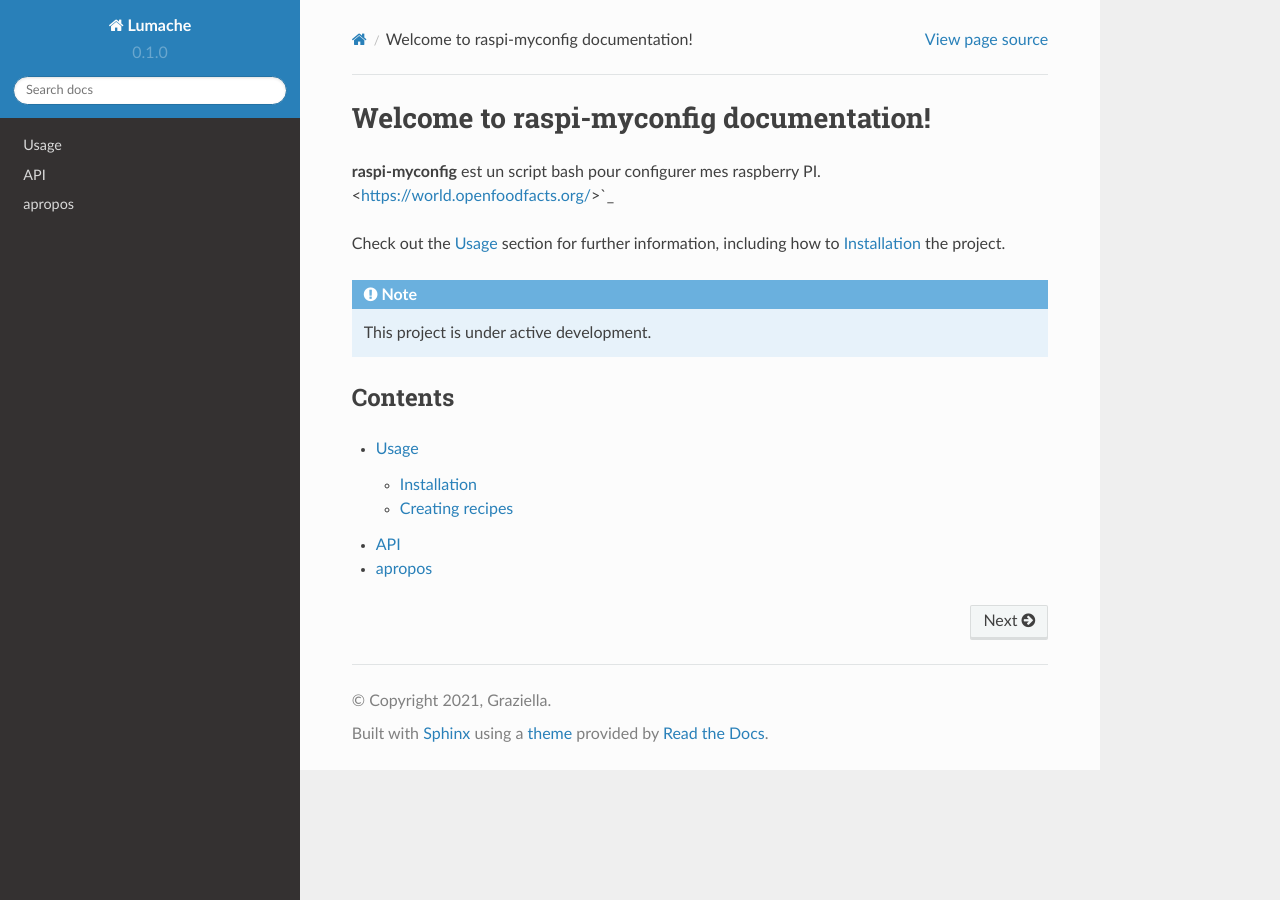
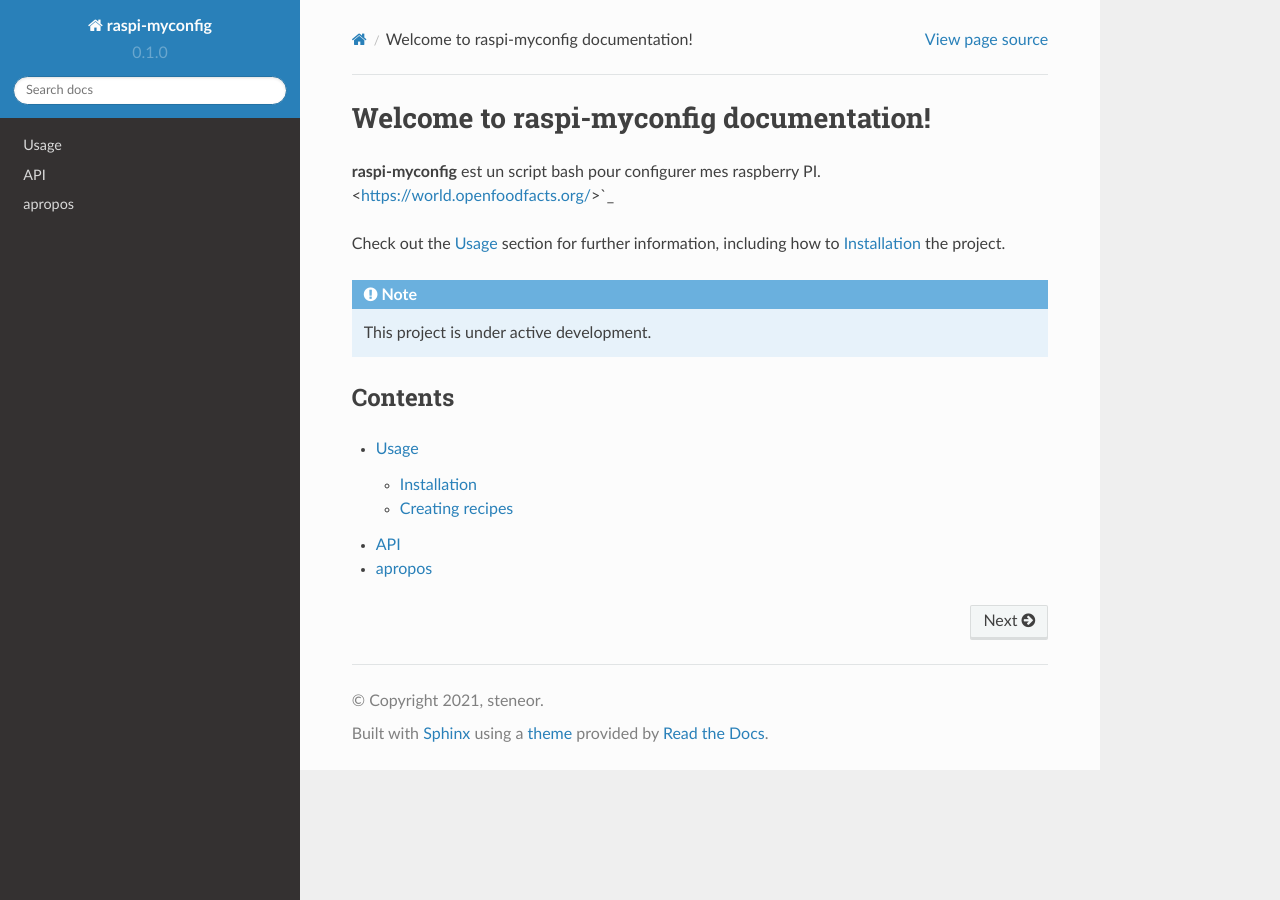
Before and after one commit to steneor/test_RDT, a Sphinx documentation site: the page built from docs/source/index.rst, in a window 1280 px wide. Built offline with Sphinx 7.4.7 and the Read the Docs theme 2.0.0, drawn with Linux system fonts in a browser that asks for light colours.

Commit message:
Update conf.py

```diff
--- a/docs/source/conf.py
+++ b/docs/source/conf.py
@@ -2,9 +2,9 @@
 
 # -- Project information
 
-project = 'Lumache'
-copyright = '2021, Graziella'
-author = 'Graziella'
+project = 'raspi-myconfig'
+copyright = '2021, steneor'
+author = 'steneor'
 
 release = '0.1'
 version = '0.1.0'
```
